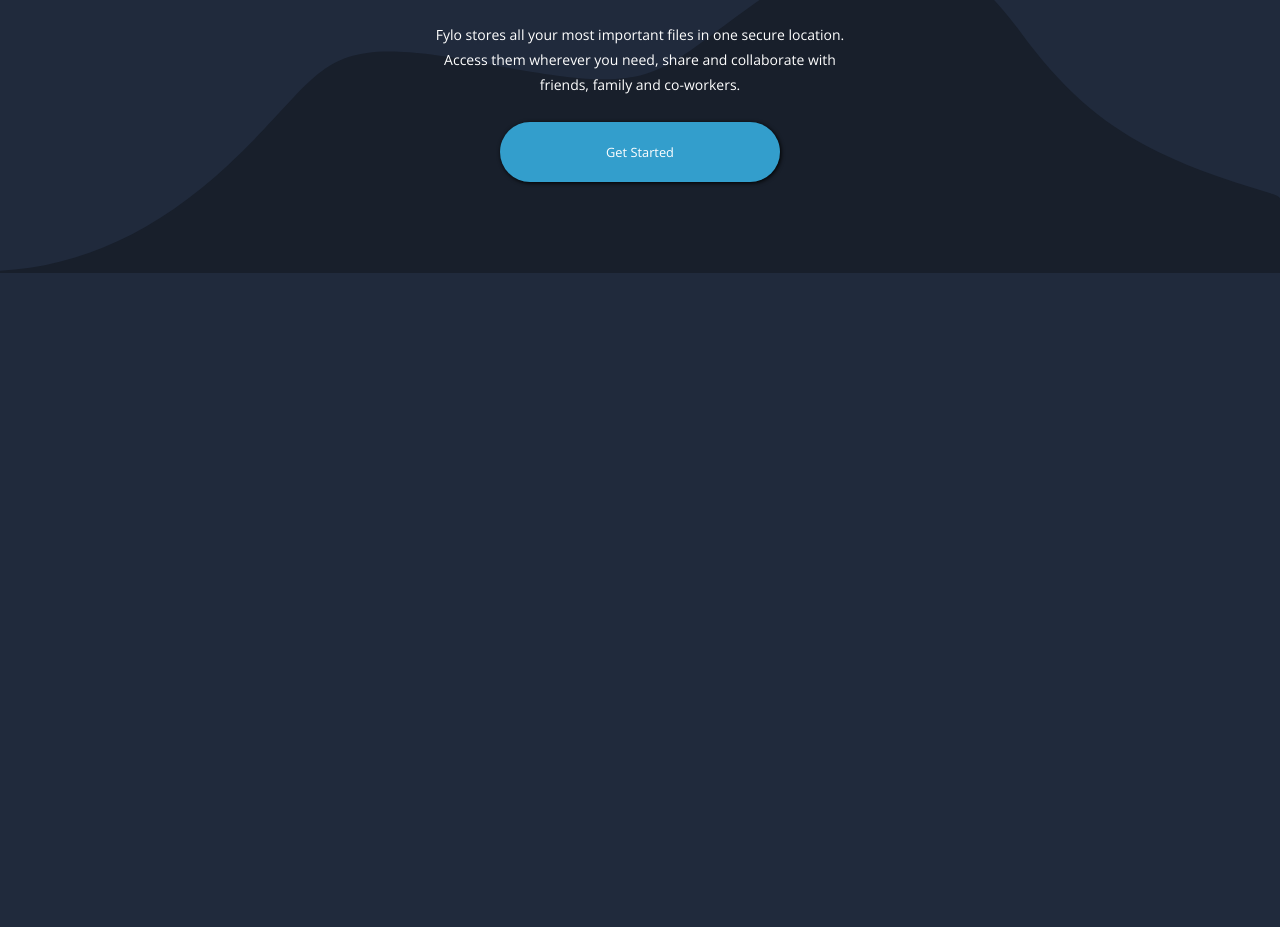
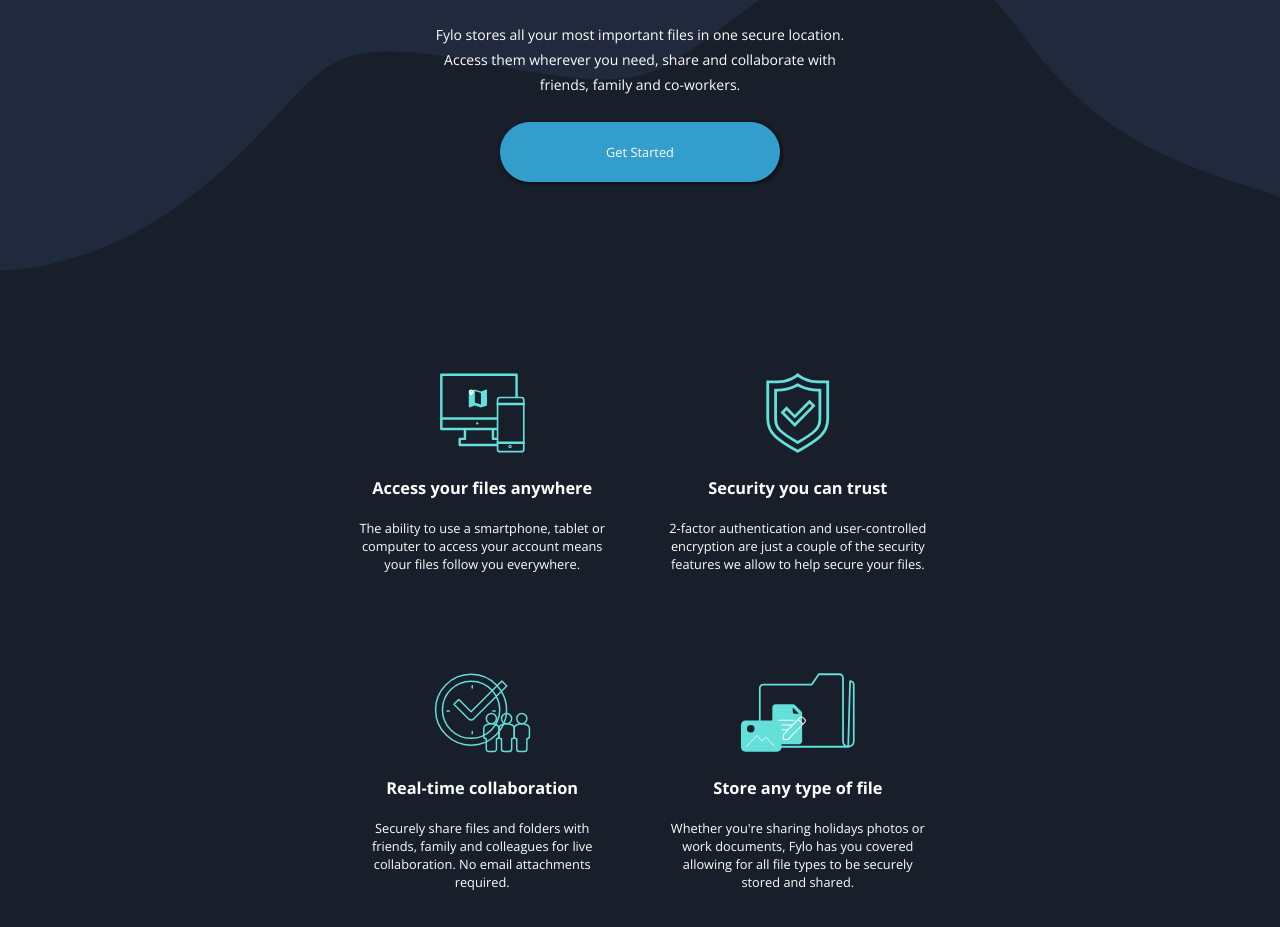
Before and after one commit to hosamelshazly92/Fylo-Dark-Theme-Landing-Page, a plain HTML site: page index.html in a window 1280 px wide. Shown: the part 871-1798 px from the top of the page. Before the commit the page ends 1144 px from the top, so only its background shows below. Drawn offline with nearby package versions, Linux system fonts and the light colour scheme.

Commit message:
create second section for desktop design

```diff
--- a/index.html
+++ b/index.html
@@ -47,6 +47,40 @@
                 <button>Get Started</button>
             </div>
         </section>
+
+        <section class="section-2">
+            <div class="label">
+                <img src="./images/icon-access-anywhere.svg" alt="IMG">
+
+                <h3>Access your files anywhere</h3>
+
+                <p>The ability to use a smartphone, tablet or computer to access your account means your files follow you everywhere.</p>
+            </div>
+
+            <div class="label">
+                <img src="./images/icon-security.svg" alt="IMG">
+
+                <h3>Security you can trust</h3>
+
+                <p>2-factor authentication and user-controlled encryption are just a couple of the security features we allow to help secure your files.</p>
+            </div>
+
+            <div class="label">
+                <img src="./images/icon-collaboration.svg" alt="IMG">
+
+                <h3>Real-time collaboration</h3>
+
+                <p>Securely share files and folders with friends, family and colleagues for live collaboration. No email attachments required.</p>
+            </div>
+
+            <div class="label">
+                <img src="./images/icon-any-file.svg" alt="IMG">
+
+                <h3>Store any type of file</h3>
+
+                <p>Whether you're sharing holidays photos or work documents, Fylo has you covered allowing for all file types to be securely stored and shared.</p>
+            </div>
+        </section>
     </main>
 
 </body></html>
--- a/style.scss
+++ b/style.scss
@@ -33,13 +33,15 @@ $White: hsl(0, 0%, 100%);
 
 //Family: [Raleway](https://fonts.google.com/specimen/Raleway)
 //Weights: 400, 700
-$Headings: 'Raleway', sans-serif;
+$Headings: 'Raleway',
+sans-serif;
 
 //Body
 
 //Family: [Open Sans](https://fonts.google.com/specimen/Open+Sans)
 //Weights: 400, 700
-$Paragraph: 'Open Sans', sans-serif;
+$Paragraph: 'Open Sans',
+sans-serif;
 
 //==========================
 
@@ -99,6 +101,7 @@ body {
     main {
         .section-1 {
             text-align: center;
+
             img {
                 height: 530px;
             }
@@ -131,5 +134,32 @@ body {
                 }
             }
         }
+
+        .section-2 {
+            background-color: #181e2a;
+            color: $White;
+            text-align: center;
+            padding: 50px 250px;
+
+            .label {
+                width: 40%;
+                padding: 0 25px;
+                margin: 50px 0px;
+                display: inline-block;
+
+                img {
+                    height: 80px;
+                }
+
+                h3 {
+                    margin-top: 20px;
+                }
+
+                p {
+                    font-size: 0.8rem;
+                    margin-top: 20px;
                 }
             }
+        }
+    }
+}
```
Also changed, not shown: compiled.css, 1 other file. Lines whose indentation alone changed are shown as unchanged.
